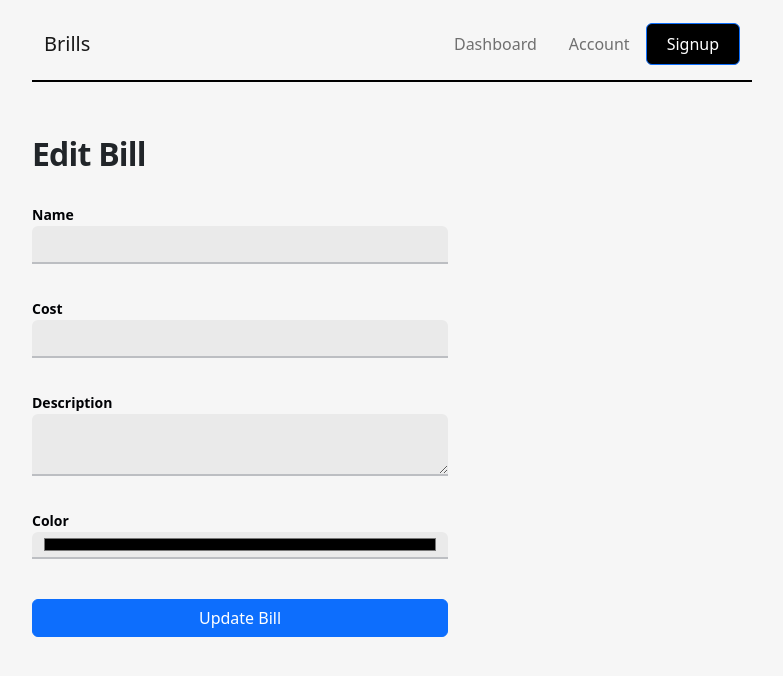
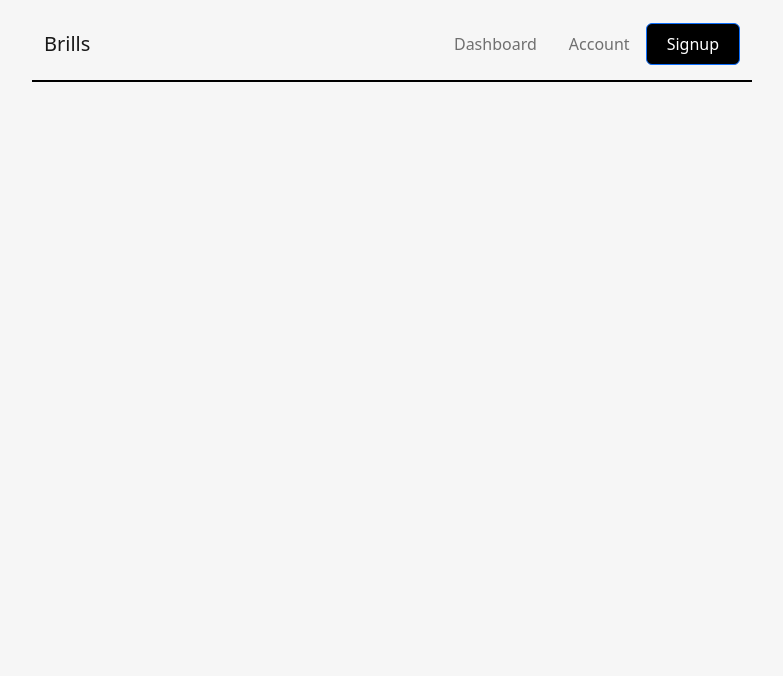
Before and after one commit to KevinMKW/brills, a React (Vite) app: page /editbill in a window 1280 px wide. Shown: the top 676 px of the page, without its empty margins (248-1031 px from the left). Built offline with nearby package versions, Linux system fonts and the light colour scheme.

Commit message:
Update routers

```diff
--- a/src/App.jsx
+++ b/src/App.jsx
@@ -19,7 +19,7 @@ function App() {
           <Route path="/profile" element={<Account />} />
           <Route path="/signup" element={<SignUp />} />
           <Route path="/addbill" element={<AddBill />} />
-          <Route path="/editbill" element={<EditBill />} />
+          <Route path="/editbill/:id" element={<EditBill />} />
        </Routes>
     </div>
   )
```
